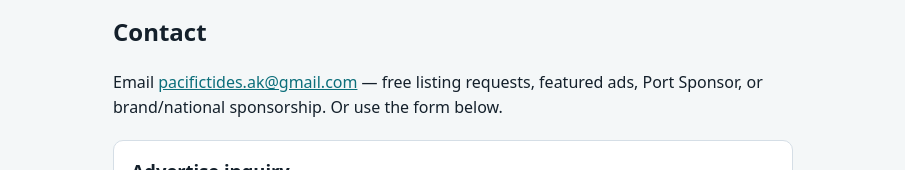
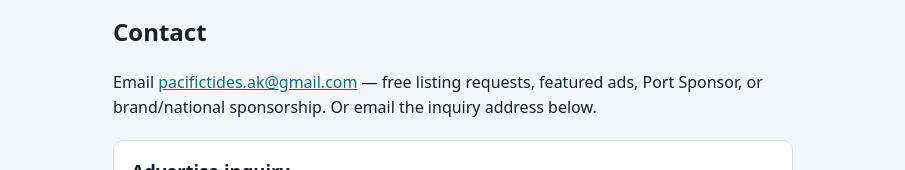
Before and after one commit to pacifictides-ak/pacifictides-ak.github.io, a plain HTML site: page advertise.html in a window 1280 px wide. Shown: the part 1740-1910 px from the top of the page, without its empty margins (187-1092 px from the left). Drawn offline with Linux system fonts and the light colour scheme.

Commit message:
Fix advertise page copy after removing inquiry form

```diff
--- a/advertise.html
+++ b/advertise.html
@@ -84,7 +84,7 @@
     <p><strong>Ashore:</strong> groceries &amp; provisioning, hardware, liquor stores, laundromats, showers, lodging, restaurants, medical clinics, pharmacies, post office &amp; shipping, airport &amp; floatplane, propane, auto &amp; truck rental.</p>
 
     <h2>Contact</h2>
-    <p>Email <a href="mailto:pacifictides.ak@gmail.com">pacifictides.ak@gmail.com</a> — free listing requests, featured ads, Port Sponsor, or brand/national sponsorship. Or use the form below.</p>
+    <p>Email <a href="mailto:pacifictides.ak@gmail.com">pacifictides.ak@gmail.com</a> — free listing requests, featured ads, Port Sponsor, or brand/national sponsorship. Or email the inquiry address below.</p>
     <section class="signup">
       <h2>Advertise inquiry</h2>
       <p>Email <a href="mailto:pacifictides.ak@gmail.com?subject=Pacific%20Tides%20advertise%20inquiry">pacifictides.ak@gmail.com</a> with your business name, port, and whether you want a free listing, featured listing, Port Sponsor, brand sponsor, or local news partner.</p>
```
